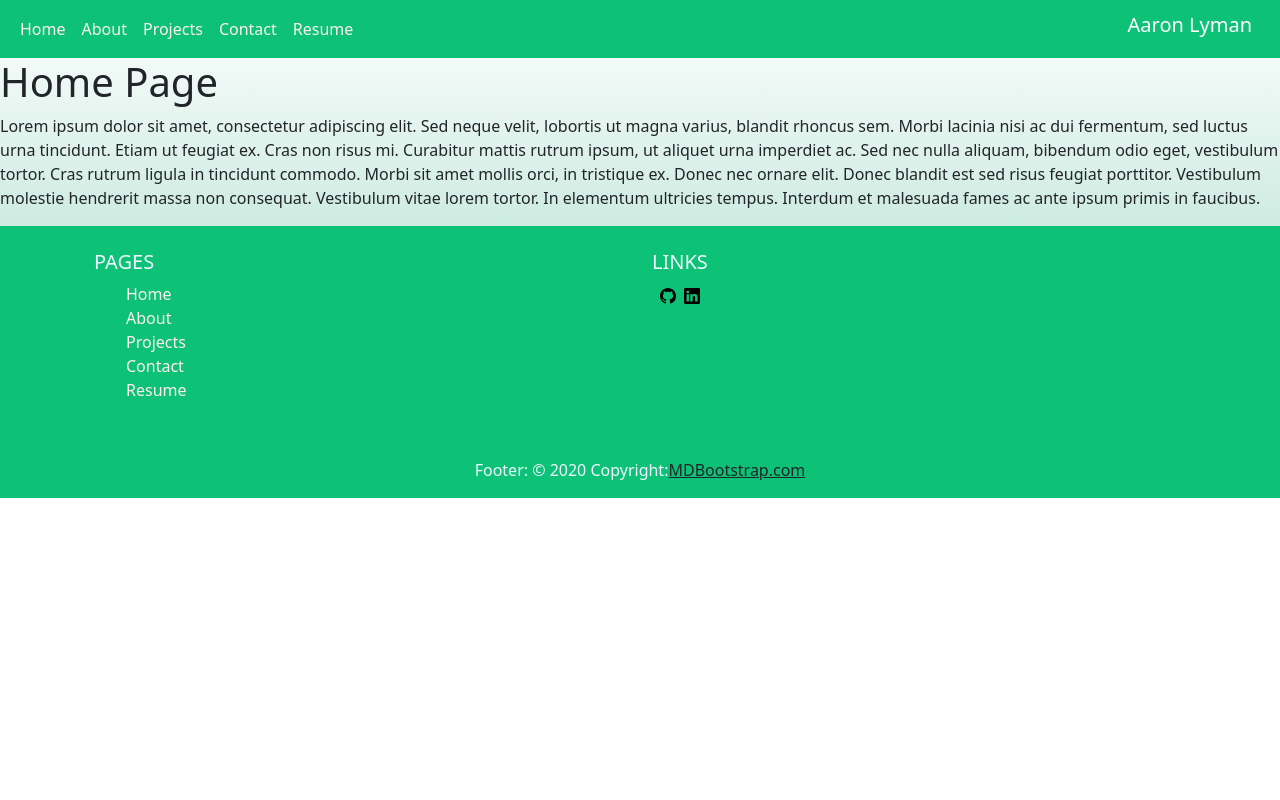
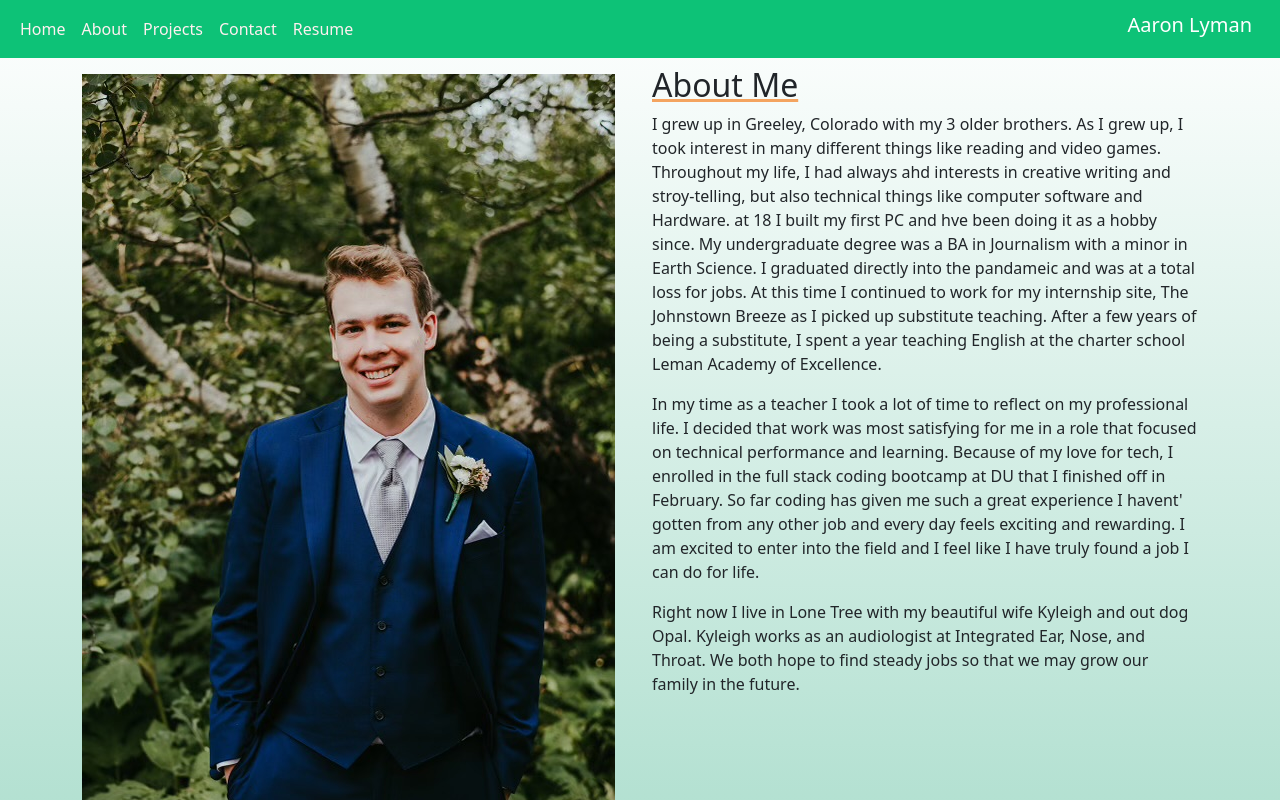
Before and after one commit to aalyman42/React-portfolio, a React (Vite) app in the folder react-portfolio/: page /About in a window 1280 px wide. Shown: the top 800 px of the page. Built offline with nearby package versions, Linux system fonts and the light colour scheme.

Commit message:
finished about me page

```diff
--- a/react-portfolio/src/pages/About.jsx
+++ b/react-portfolio/src/pages/About.jsx
@@ -1,19 +1,45 @@
-export default function Home() {
+import("./styles/main.css");
+export default function About() {
   return (
-    <div>
-      <h1>Home Page</h1>
-      <p>
-        Lorem ipsum dolor sit amet, consectetur adipiscing elit. Sed neque
-        velit, lobortis ut magna varius, blandit rhoncus sem. Morbi lacinia nisi
-        ac dui fermentum, sed luctus urna tincidunt. Etiam ut feugiat ex. Cras
-        non risus mi. Curabitur mattis rutrum ipsum, ut aliquet urna imperdiet
-        ac. Sed nec nulla aliquam, bibendum odio eget, vestibulum tortor. Cras
-        rutrum ligula in tincidunt commodo. Morbi sit amet mollis orci, in
-        tristique ex. Donec nec ornare elit. Donec blandit est sed risus feugiat
-        porttitor. Vestibulum molestie hendrerit massa non consequat. Vestibulum
-        vitae lorem tortor. In elementum ultricies tempus. Interdum et malesuada
-        fames ac ante ipsum primis in faucibus.
-      </p>
+    <div class="container">
+      <div class="row align-items-start">
+        <div class="col-sm-12 col-md-6">
+          <img src="/images/IMG_7047.jpg" alt="Aaron" class="my-3" />
+        </div>
+        <div class="col-sm-12 col-md-6">
+          <h2 class="my-2">About Me</h2>
+          <p>
+            I grew up in Greeley, Colorado with my 3 older brothers. As I grew
+            up, I took interest in many different things like reading and video
+            games. Throughout my life, I had always ahd interests in creative
+            writing and stroy-telling, but also technical things like computer
+            software and Hardware. at 18 I built my first PC and hve been doing
+            it as a hobby since. My undergraduate degree was a BA in Journalism
+            with a minor in Earth Science. I graduated directly into the
+            pandameic and was at a total loss for jobs. At this time I continued
+            to work for my internship site, The Johnstown Breeze as I picked up
+            substitute teaching. After a few years of being a substitute, I
+            spent a year teaching English at the charter school Leman Academy of
+            Excellence.
+          </p>
+          <p>
+            In my time as a teacher I took a lot of time to reflect on my
+            professional life. I decided that work was most satisfying for me in
+            a role that focused on technical performance and learning. Because
+            of my love for tech, I enrolled in the full stack coding bootcamp at
+            DU that I finished off in February. So far coding has given me such
+            a great experience I havent' gotten from any other job and every day
+            feels exciting and rewarding. I am excited to enter into the field
+            and I feel like I have truly found a job I can do for life.
+          </p>
+          <p>
+            Right now I live in Lone Tree with my beautiful wife Kyleigh and out
+            dog Opal. Kyleigh works as an audiologist at Integrated Ear, Nose,
+            and Throat. We both hope to find steady jobs so that we may grow our
+            family in the future.
+          </p>
+        </div>
+      </div>
     </div>
   );
 }
--- a/react-portfolio/src/pages/styles/main.css
+++ b/react-portfolio/src/pages/styles/main.css
@@ -18,3 +18,7 @@ h4 {
   text-decoration: underline;
   text-decoration-color: sandybrown;
 }
+
+.self-pic {
+  display: inline;
+}
```
Also changed, not shown: react-portfolio/public/images/IMG_7047.jpg (added).
